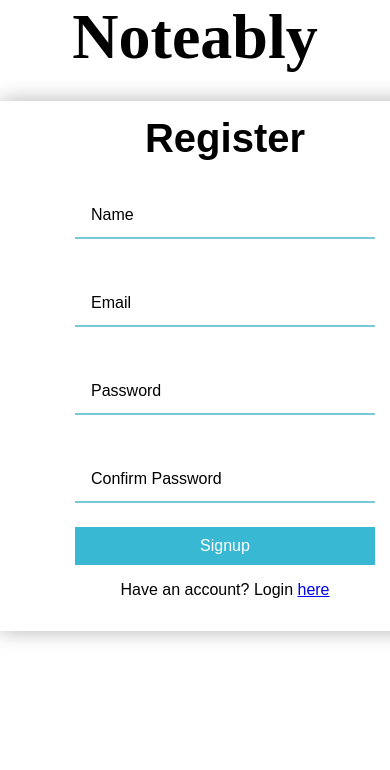
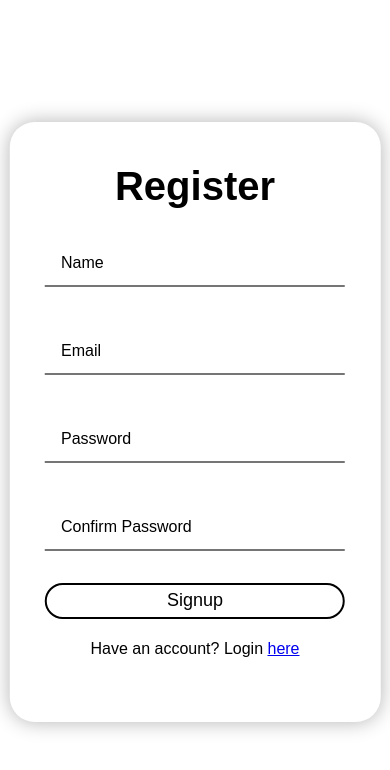
Before and after one commit to NishEatsWafflez/NotesApp, a Flask app: page /register/ in a window 390 px wide; the page is wider, and only the part inside the window is pictured. Shown: the top 770 px of that part. Run offline with Flask 2, Linux system fonts and the light colour scheme; some libraries are stand-ins or nearby versions.

Commit message:
Small visual changes, modified view, edit, login, and register pages

```diff
--- a/static/css/dashboard.css
+++ b/static/css/dashboard.css
@@ -38,6 +38,7 @@ background: white;
 font-family: 'Raleway', sans-serif;
 font-size: 15px;
 margin-bottom:5px;
+margin-top: 8px;
 }
 
 .submit{
@@ -54,7 +55,7 @@ color: black !important;
 font-family: 'Raleway', sans-serif;
 font-size: 15px;
 margin-bottom: 5px;
-/* margin-top: 8px; */
+margin-top: 8px;
 
 }
 #no{
@@ -159,6 +160,7 @@ text-align: center;
   display: flex;
   justify-content: space-between;
 }
+
 .halfrow{
   display: flex;
   justify-content: flex-end;
@@ -175,10 +177,14 @@ text-align: center;
   /* transform: translateX(-200%); */
   /* min-width: 160px; */
   /* box-shadow: 0px 8px 16px 0px rgba(0,0,0,0.2); */
+  /* background-color: white; */
   margin-top: 22px;
   z-index: 1;
-  text-align: right;
+  box-shadow: 0 0 10px  rgb(0, 0, 0, 0.3);
+  text-align: left;
   cursor: default;
+  padding: 5px;
+  /* width: 4%; */
   /* margin-right:  */
 }
 
@@ -244,6 +250,7 @@ text-align: center;
   border-radius: 25px;
   text-align: center;
   border: 2px solid black;
+  margin-bottom: 8px;
 
 }
 
--- a/static/css/login.css
+++ b/static/css/login.css
@@ -24,6 +24,15 @@ body{
   margin: -70px 0 0 -170px; */
   font-family: 'Raleway', sans-serif;
 
+  }
+  .registerCard{
+    height: 580px;
+    width: 450px;
+  }
+  .loginButton{
+    font-size: 18px !important;
+    height: 2em !important;
+    padding: 0 !important;
   }
   .cardReg{
       box-shadow: 0 0 20px  rgb(0, 0, 0, 0.3);
@@ -187,8 +196,8 @@ body{
 
 
 .field{
-  --fieldBorderColor: rgb(121, 199, 212);
-  --fieldBorderColorActive: rgb(24, 141, 170);
+  --fieldBorderColor: rgb(117, 117, 117);
+  --fieldBorderColorActive: rgb(22, 22, 22);
 }
 
 #logHeading{
@@ -198,7 +207,7 @@ body{
   margin-bottom: 0px;
 }
 
-input[type=submit] {
+/* input[type=submit] {
             background-color: rgb(56,184,211);
             border: none;
             text-decoration: none;
@@ -206,7 +215,7 @@ input[type=submit] {
             padding: 10px 25px;
             margin: 0px 20px;
             cursor: pointer;
-}
+} */
 #logo{
   font-size: 400%;
   margin-left: auto;
--- a/static/css/view.css
+++ b/static/css/view.css
@@ -8,7 +8,7 @@
     }
   @media only screen and (max-width: 540px){
     .center{
-        width: 350px !important;
+      width: 95% !important;
         -ms-transform: translate(-50%, -50%);
     transform: translate(-50%, -50%);
     height: 600px;
--- a/templates/base.html
+++ b/templates/base.html
@@ -3,12 +3,12 @@
 <head>
     <meta charset="UTF-8">
     <meta name="viewport" content="width=device-width, initial-scale=1.0">
+<link rel="shortcut icon" href="{{ url_for('static', filename='images/logo.png') }}">
     <title>Notes App</title>
     <link rel="stylesheet" href="/static/css/login.css">
     <link rel="stylesheet" href="/static/css/edit.css">
     <link rel="stylesheet" href="/static/css/dashboard.css">
     <link rel="stylesheet" href="/static/css/view.css">
-
 
 
     <style>
--- a/templates/dashboard.html
+++ b/templates/dashboard.html
@@ -20,7 +20,7 @@
     <form name="new_note">
         <h1 style = "margin-bottom: 0px; margin-bottom: 2px;">New Note</h1>
         <label class="field field_v1" for = "title" id = "newTitle">
-            <input class="field__input" name = "title" placeholder=" " maxlength="20" id = "newTitle" style= "font-size: 20px; text-align: center; width: 320px; padding-top: 0px;" required>
+            <input class="field__input" name = "title" value="Title:" placeholder="Title:" maxlength="20" id = "newTitle" style= "font-size: 20px; text-align: center; width: 320px; padding-top: 0px;" required>
             <!-- <span class="field__label-wrap"> -->
               <!-- <span class="field__label" style="font-size: 20px;">Title</span> -->
             <!-- </span> -->
--- a/templates/home.html
+++ b/templates/home.html
@@ -3,8 +3,8 @@
 {% block content %}
 
 <div class = "main">
-    <h1 id = "logo">Noteably</h1>
-      <div class="card">
+    <!-- <h1 id = "logo">Noteably</h1> -->
+      <div class="card postIt center registerCard">
           <h1 style= "padding-top: 15px; padding-bottom: 10px;"id = "logHeading">Register</h1>
         <form name="signup_form">
 
@@ -39,7 +39,7 @@
 
         </p>
 
-        <input type="submit" value = "Signup" class = "btn" style="width: 300px; font-size: medium;">
+        <input type="submit" class = "submit loginButton"value = "Signup" class = "btn" style="width: 300px; font-size: medium;">
         <p>Have an account? Login <a href = "/">here</a></p>
 
     </form>
--- a/templates/login.html
+++ b/templates/login.html
@@ -2,8 +2,8 @@
 
 {% block content %}
 <div class = "main">
-    <h1 id = "logo">Noteably</h1>
-      <div class="card">
+    <!-- <h1 id = "logo">Noteably</h1> -->
+      <div class="card center postIt">
           <h1 id = "logHeading">Log In</h1>
           <form name = "login_form">
     <label class="field field_v1" for = "email" id = "inputField">
@@ -23,7 +23,7 @@
     <p class = "error" style="margin-top: 20px;">
 
     </p>
-    <input type = "submit" style="width: 300px; font-size: medium; margin-top: 20px;" value = "Enter">
+    <input type = "submit" style="width: 300px; margin-top: 20px;" class = "submit loginButton" value = "Enter">
           <!-- <label for="name" id = "inputField">Name</label>
           <br>
           <input type="text" id = "inputField" name="name" id="name">
```
Also changed, not shown: templates/edit.html (+4 -4 lines), templates/view.html (+4 -4 lines), 1 other file. Lines whose indentation alone changed are shown as unchanged.
